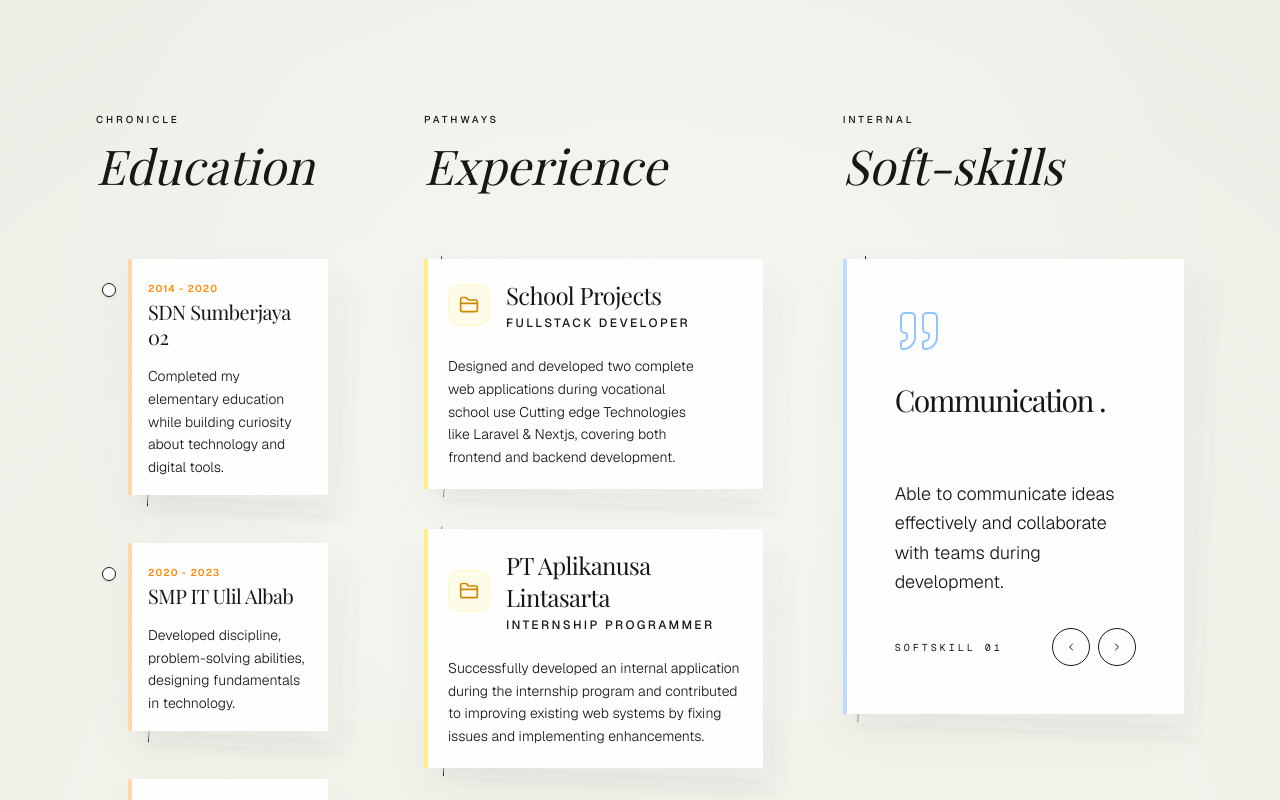
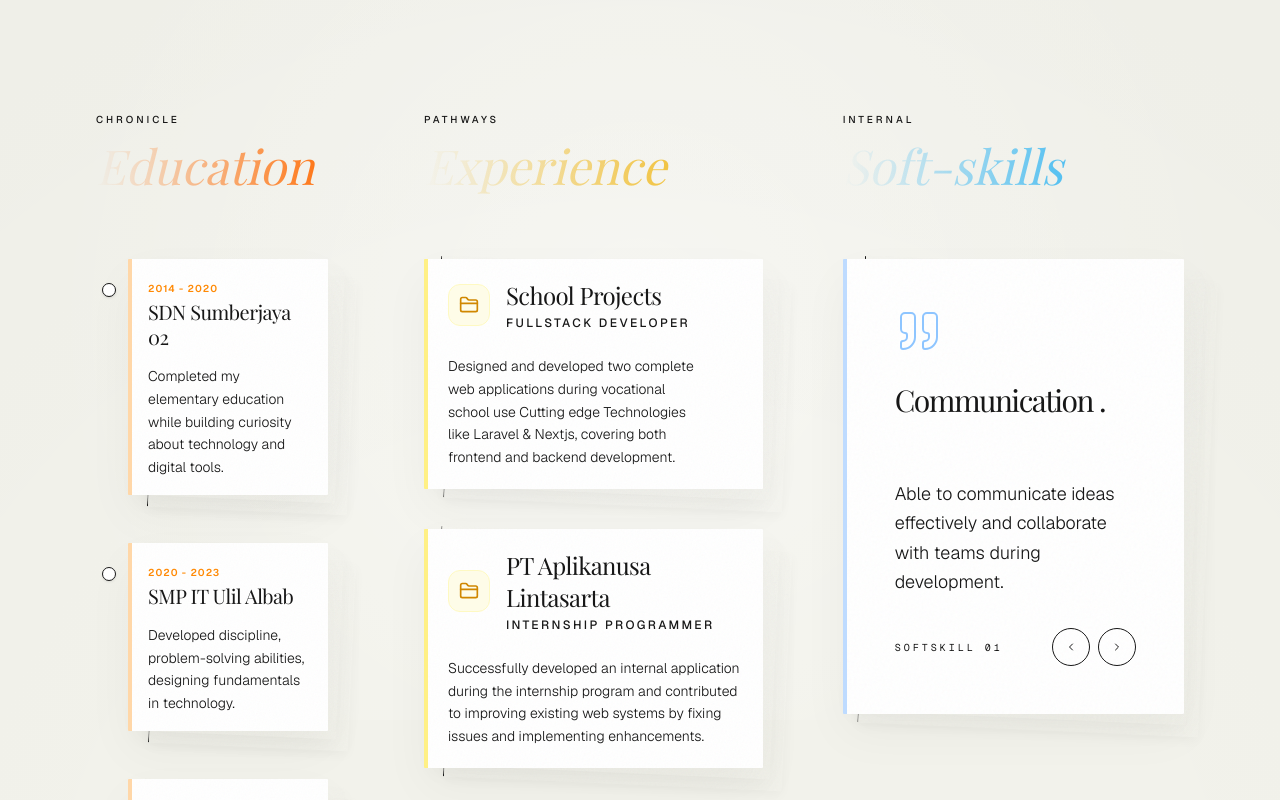
Before and after one commit to setsuwww/Katirstecy, a Next.js app: page / in a window 1280 px wide. Shown: the part 880-1680 px from the top of the page. Built offline with nearby package versions, Linux system fonts and the light colour scheme; a web font is replaced by a local one.

Commit message:
Update EditorialHeader.jsx

```diff
--- a/app/components/ui/EditorialHeader.jsx
+++ b/app/components/ui/EditorialHeader.jsx
@@ -1,6 +1,21 @@
 import React from "react";
 
-const EditorialHeader = ({ label, title, className = "" }) => {
+const gradientMap = {
+  orange: "to-orange-500",
+  yellow: "to-yellow-500",
+  sky: "to-sky-500",
+  green: "to-emerald-500",
+  olive: "to-olive-700",
+};
+
+const EditorialHeader = ({
+  label,
+  title,
+  className = "",
+  gradientTo = "olive",
+}) => {
+  const gradientClass = gradientMap[gradientTo] || gradientMap.olive;
+
   return (
     <header className={`lg:space-y-2 ${className}`}>
       {label && (
@@ -8,7 +23,20 @@ const EditorialHeader = ({ label, title, className = "" }) => {
           {label}
         </span>
       )}
-      <h2 className="font-serif text-3xl lg:text-5xl text-olive-700 font-light italic leading-tight">
+
+      <h2
+        className={`
+          font-serif
+          text-3xl lg:text-5xl
+          font-light italic
+          leading-tight
+          bg-clip-text
+          text-transparent
+          bg-gradient-to-r
+          from-olive-700
+          ${gradientClass}
+        `}
+      >
         {title}
       </h2>
     </header>
```
